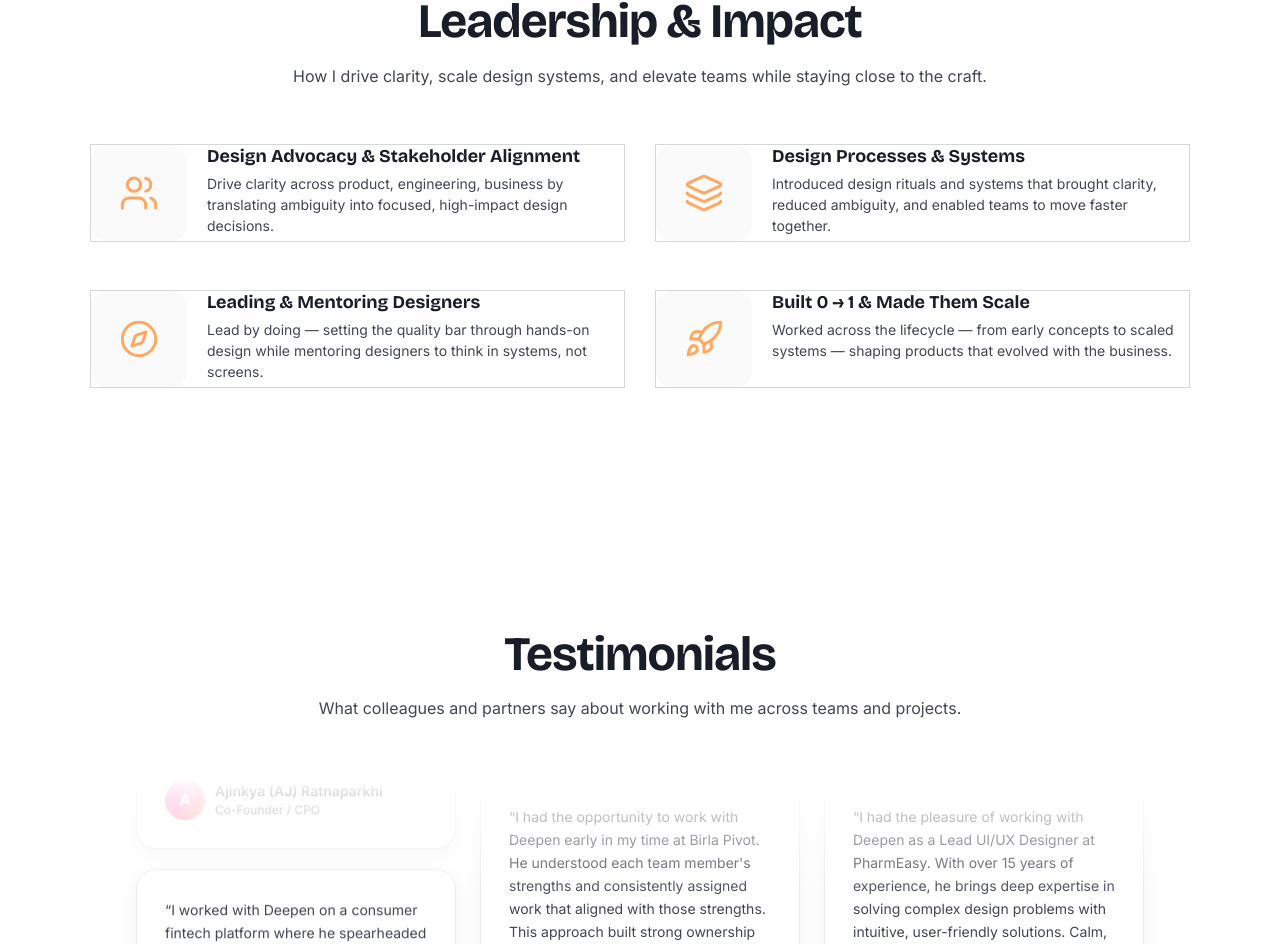
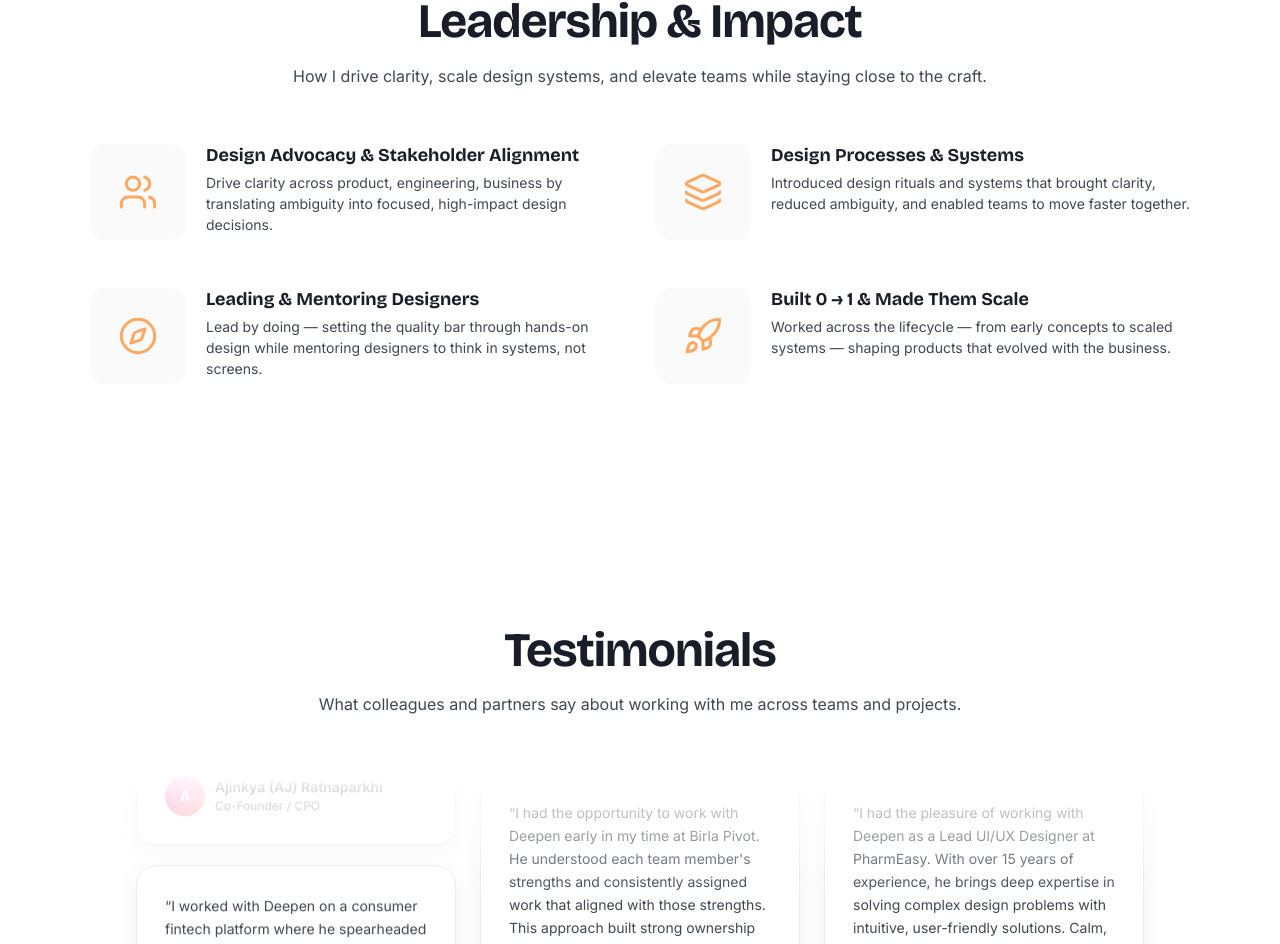
Before and after one commit to Imuric/portfolio2026, a Next.js app: page / in a window 1280 px wide. Shown: the part 1603-2547 px from the top of the page. Built offline with nearby package versions, Linux system fonts and the light colour scheme.

Commit message:
style: remove stroke border and hover outline from leadership cards

```diff
--- a/app/globals.css
+++ b/app/globals.css
@@ -843,17 +843,14 @@ body.dark .tag.blue {
   align-items: flex-start;
   gap: 20px;
   padding: 0;
-  border: 1px solid var(--line-2);
-  border-radius: 0;
-  background: #ffffff;
+  border: none;
+  background: transparent;
   height: 100%;
   transition: .25s ease;
 }
 
 .leader-card:hover {
   transform: translateY(-2px);
-  box-shadow: var(--shadow-md);
-  border-color: color-mix(in oklab, var(--accent) 45%, var(--line-2))
 }
 
 .leader-ic {
```
